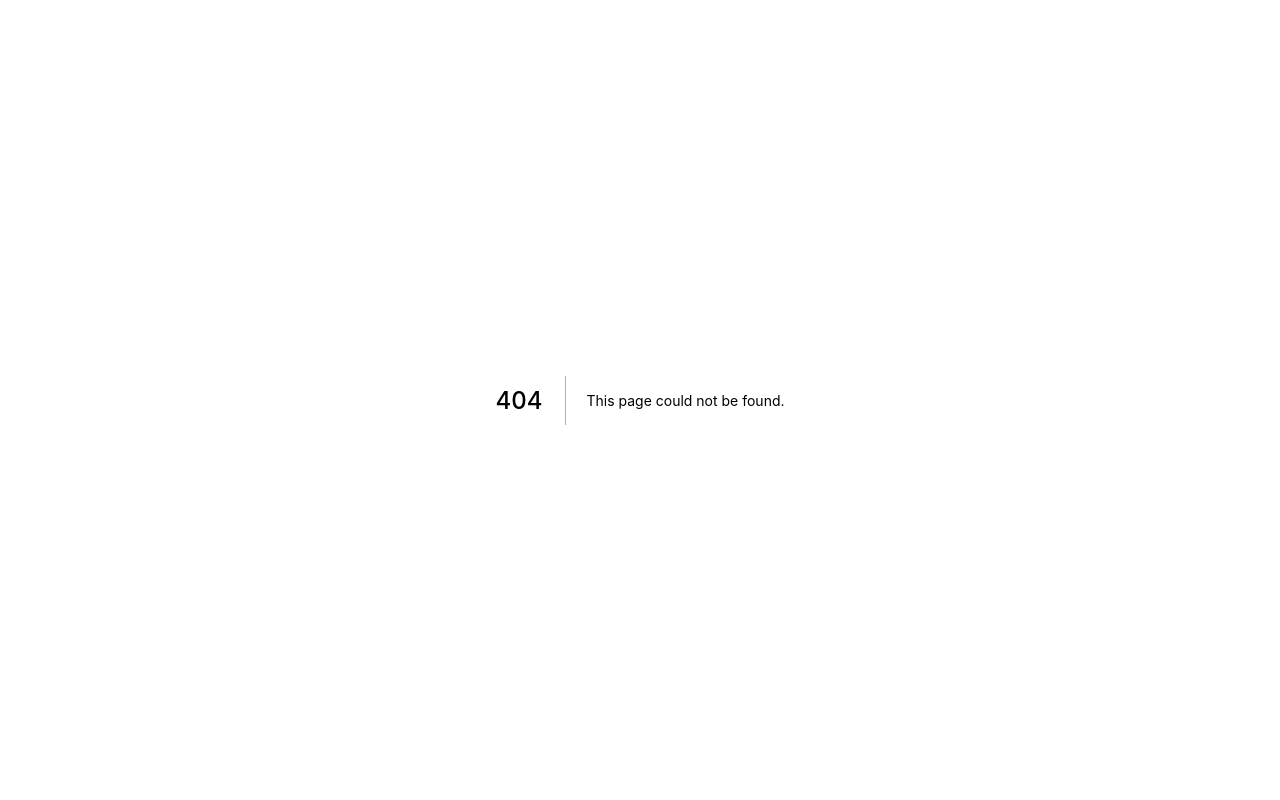
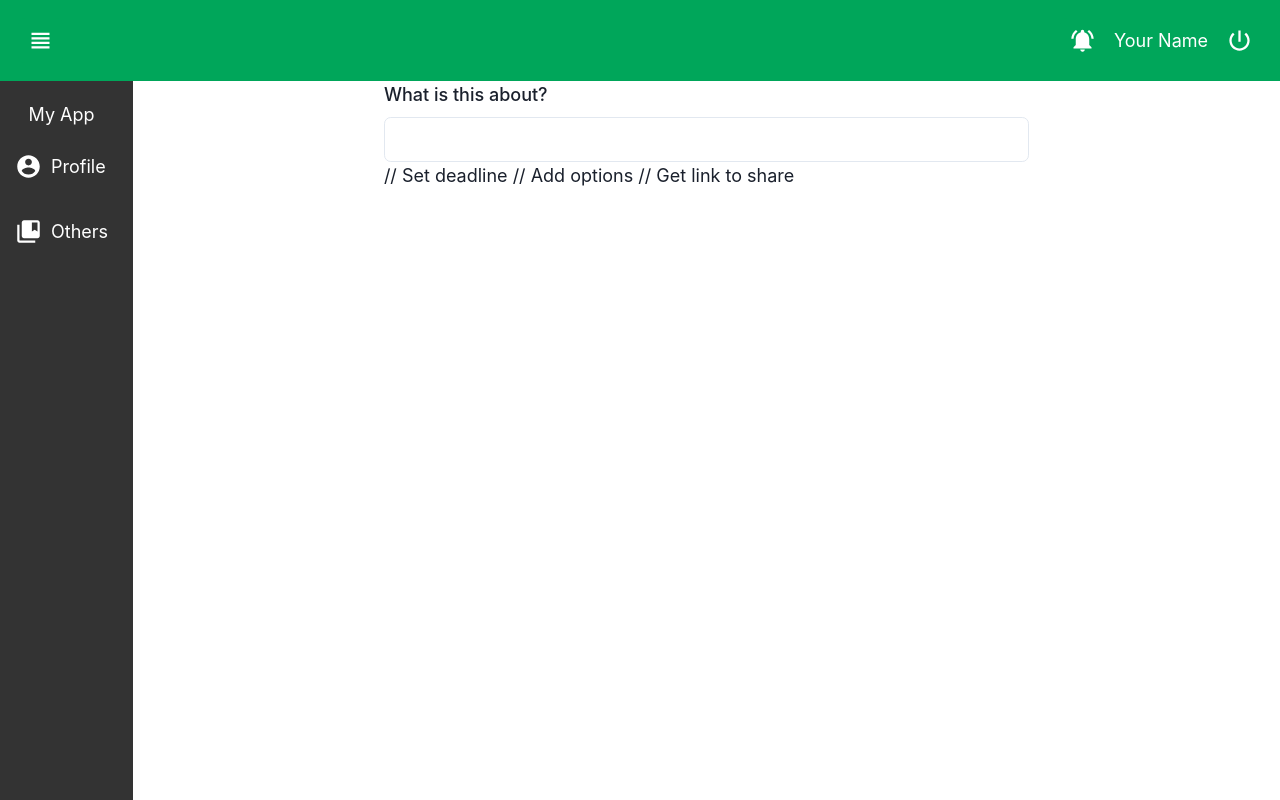
Before and after one commit to GrammerhubTeam/goat-vote, a Next.js app in the folder ui/: page /create in a window 1280 px wide. Before the commit this address had no page. Built offline with nearby package versions, Linux system fonts and the light colour scheme.

Commit message:
Added Create Page and moved Layout
Co-authored-by: Miguel Gomez <gomem45@outlook.com>

```diff
--- a/ui/pages/_app.tsx
+++ b/ui/pages/_app.tsx
@@ -2,27 +2,29 @@ import '../styles/global.scss'
 
 import { ChakraProvider } from '@chakra-ui/react'
 import { AppProps } from 'next/app'
-import AppContext, { IAppContext } from '../state/AppContext';
-import { useState } from 'react';
+import AppContext, { IAppContext } from '../state/AppContext'
+import { useState } from 'react'
+import Layout from '../components/Layout/layout'
 
 function App({ Component, pageProps }: AppProps) {
-
-  const [openedMenu, setOpenedMenu] = useState<boolean>(true);
-  const toggleMenu: () => void = () => setOpenedMenu(!openedMenu);
-  const [currentRoute, setCurrentRoute] = useState<string>('');
-  const getCurrentRoute = (route: string) => setCurrentRoute(route);
+  const [openedMenu, setOpenedMenu] = useState<boolean>(true)
+  const toggleMenu: () => void = () => setOpenedMenu(!openedMenu)
+  const [currentRoute, setCurrentRoute] = useState<string>('')
+  const getCurrentRoute = (route: string) => setCurrentRoute(route)
 
   const initialState: IAppContext = {
     openedMenu: openedMenu,
     toggleMenu: toggleMenu,
     currentRoute: currentRoute,
-    getCurrentRoute: getCurrentRoute
+    getCurrentRoute: getCurrentRoute,
   }
 
   return (
     <ChakraProvider>
       <AppContext.Provider value={initialState}>
-        <Component {...pageProps} />
+        <Layout>
+          <Component {...pageProps} />
+        </Layout>
       </AppContext.Provider>
     </ChakraProvider>
   )
--- /dev/null
+++ b/ui/pages/create.tsx
@@ -0,0 +1,15 @@
+import { FormControl, FormLabel, Container, Input } from '@chakra-ui/react'
+
+export default function Create() {
+  return (
+    <>
+      <Container>
+        <FormControl id='what'>
+          <FormLabel>What is this about?</FormLabel>
+          <Input type='text' />
+        </FormControl>
+        // Set deadline // Add options // Get link to share
+      </Container>
+    </>
+  )
+}
--- a/ui/pages/dashboard.tsx
+++ b/ui/pages/dashboard.tsx
@@ -2,9 +2,5 @@ import Layout from '../components/Layout/layout'
 import utilStyles from '../styles/utils.module.scss'
 
 export default function Dashboard() {
-  return (
-    <Layout>
-      <div>Dashboard</div>
-    </Layout>
-  )
+  return <div>Dashboard</div>
 }
--- a/ui/pages/dashboard/catalogs.tsx
+++ b/ui/pages/dashboard/catalogs.tsx
@@ -1,9 +1,5 @@
 import Layout from '../../components/Layout/layout'
 
 export default function Catalogs() {
-    return (
-      <Layout>
-        <div>Catalogs</div>
-      </Layout>
-    )
+  return <div>Catalogs</div>
 }
--- a/ui/pages/dashboard/profile.tsx
+++ b/ui/pages/dashboard/profile.tsx
@@ -1,9 +1,5 @@
 import Layout from '../../components/Layout/layout'
 
 export default function Profile() {
-    return (
-      <Layout>
-        <div>Profile</div>
-      </Layout>
-    )
+  return <div>Profile</div>
 }
```
Also changed, not shown: ui/pages/index.tsx (+1 -6 lines).
